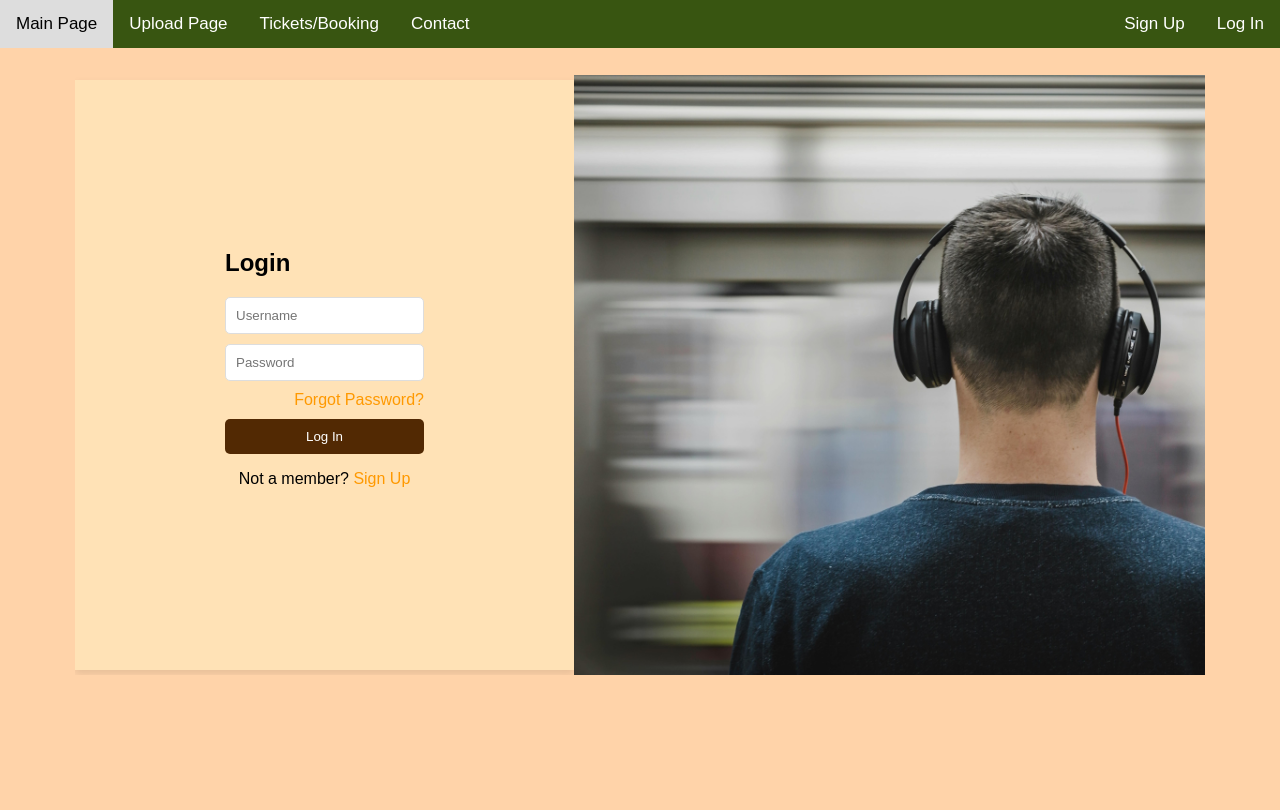
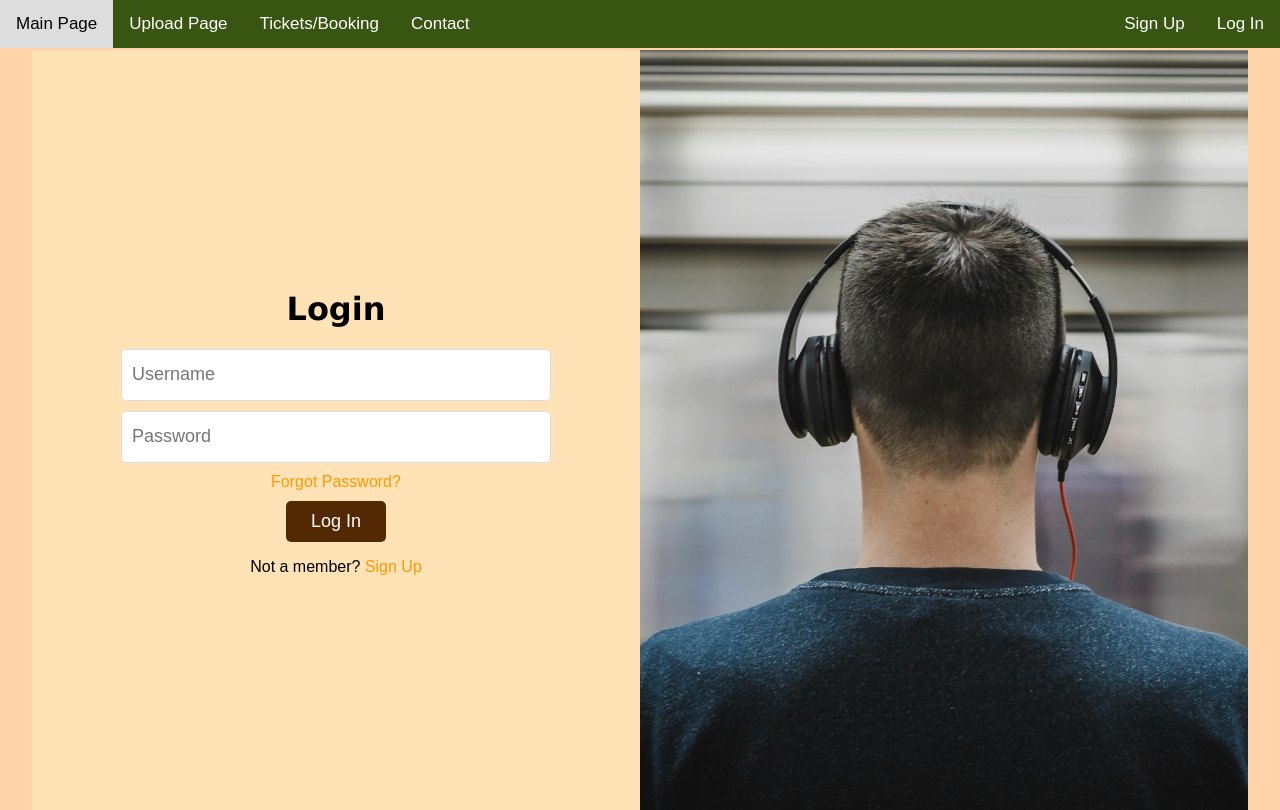
Before and after one commit to TinYuetKo2007/OSP-Task-2-Practice, a React (Vite) app in the folder frontend/: page /login in a window 1280 px wide. Built offline with nearby package versions, Linux system fonts and the light colour scheme.

Commit message:
Updated React Project

```diff
--- a/frontend/src/App.css
+++ b/frontend/src/App.css
@@ -4,30 +4,30 @@ body {
   display: flex;
   justify-content: center;
   margin: 0;
-  padding: 75px;
+  padding-top: 50px;
   background-color: #ffd3a9;
 }
 
 .container {
   display: flex;
   flex-direction: row;
-  justify-content: space-between;
+  justify-content: center;
   align-items: center;
-  min-height: 75vh;
-  min-width: 80vw;
+  height: 95vh;
+  width: 95vw;
   margin: auto;
-  overflow-x: hidden;
+  overflow: hidden;
 }
 
 /*Form CSS */
 .form-container {
   background-color: rgb(255, 226, 182);
-  padding: 150px;
+  padding: 100px;
   box-shadow: 0 4px 8px rgba(0, 0, 0, 0.1);
   width: 50%;
-  height: auto;
+  height: 100%;
   align-items: center;
-  justify-content: space-between;
+  justify-content: center;
 }
 
 .form-toggle {
@@ -54,6 +54,11 @@ body {
 .form {
   display: flex;
   flex-direction: column;
+  margin: auto;
+  align-items: center;
+  justify-content: center;
+  height: 100%;
+  width: 100%;
 }
 
 .form h2 {
@@ -65,6 +70,9 @@ body {
   margin-bottom: 10px;
   border: 1px solid #ddd;
   border-radius: 5px;
+  width: 100%;
+  height: 30px;
+  font-size: 18px;
 }
 
 .form button {
@@ -72,8 +80,10 @@ body {
   background-color:#522903;
   color: white;
   border: none;
+  font-size: large;
   border-radius: 5px;
   cursor: pointer;
+  width: 100px;
 }
 
 .form a {
@@ -132,17 +142,17 @@ h1 {
 }
 
 .container img {
-  max-width: 100%;
-  width: 100%;
+  width: 50%;
   object-fit: cover;
   object-position: center;
-  height: 600px;
-  width: 1000px;
+  height: 100%;
 }
+
 .wrap {
     height: 655px;
     overflow: hidden;
 }
+
 textarea {
   font-family: Arial, sans-serif;
 }
--- a/frontend/src/App.jsx
+++ b/frontend/src/App.jsx
@@ -11,7 +11,6 @@ function App() {
 
   return (
     <div>
-    <Header/>
     <h1>Harmoniq</h1>
     <nav>
       <List />
--- /dev/null
+++ b/frontend/src/RootLayout.jsx
@@ -0,0 +1,11 @@
+import Header from "./components/Header";
+import { Outlet } from "react-router";
+
+export default function RootLayout() {
+  return (
+    <div>
+      <Header />
+      <Outlet />
+    </div>
+  );
+}
--- a/frontend/src/components/LogIn.jsx
+++ b/frontend/src/components/LogIn.jsx
@@ -1,4 +1,4 @@
-import React, { useState } from "react";
+import { useState } from "react";
 import headphones from "../image/headphones.jpg"
 import { Link } from "react-router-dom";
 import { useNavigate } from "react-router-dom";
@@ -37,7 +37,7 @@ function Login() {
             <Header/>
             <div className="form-container">
                     <form className="form" onSubmit={handleLogin}>
-                        <h2>Login</h2>
+                        <h1>Login</h1>
                         <input
                         required
                         type="text"
--- a/frontend/src/components/SignUp.jsx
+++ b/frontend/src/components/SignUp.jsx
@@ -1,7 +1,7 @@
 import headphones from "../image/headphones.jpg"
 import { Link, useNavigate } from "react-router-dom";
 import Header from "./Header";
-import React, { useState } from "react";
+import { useState } from "react";
 
 function SignUp() {
     const [username, setUsername] = useState("");
@@ -43,7 +43,7 @@ function SignUp() {
             <Header/>
             <div className="form-container">
                     <form className="form" onSubmit={handleRegister}>
-                    <h2>Harmoniq</h2>
+                    <h1>Sign Up</h1>
                     <input
                     type="text"
                     placeholder="Username"
--- a/frontend/src/main.jsx
+++ b/frontend/src/main.jsx
@@ -1,7 +1,7 @@
 import { StrictMode } from 'react'
 import { createRoot } from 'react-dom/client'
 import { createBrowserRouter, RouterProvider } from "react-router-dom"
-
+import RootLayout from './RootLayout.jsx'
 import App from "./App.jsx"
 import Contact from "./Contact.jsx"
 import Login from './components/LogIn.jsx'
@@ -14,15 +14,20 @@ import Products from './Products.jsx'
 
 // Links
 const Router = createBrowserRouter([
-  {path: "/", element: <App/>},
+
   {path: "/contact", element: <Contact/>},
   {path: "/login", element: <Login/>},
   {path: "/signup", element: <SignUp/>},
+    {
+    path: "/",
+    Component: RootLayout,
+    children: [
+  {path: "/", element: <App/>},
   {path: "/profile", element: <Profile/>},
   {path: "/add-song", element: <SongUploader/>},
   {path: "/list", element: <List/>},
   {path: "/aboutus", element: <AboutUs/>},
-  {path: "/products", element: <Products/>},
+  {path: "/products", element: <Products/>},]}
 ])
 
 
```
